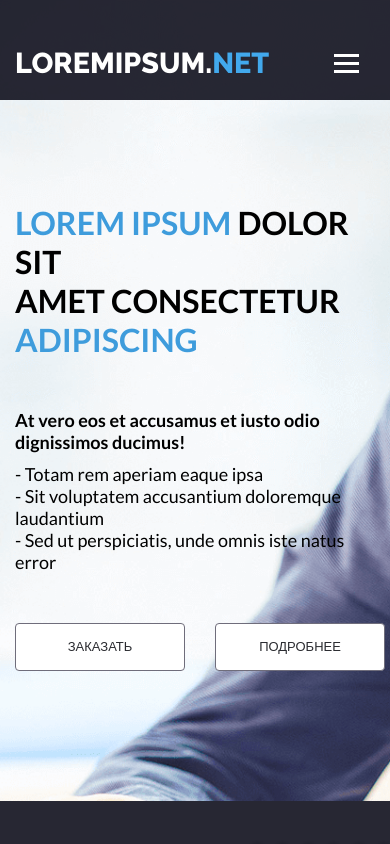
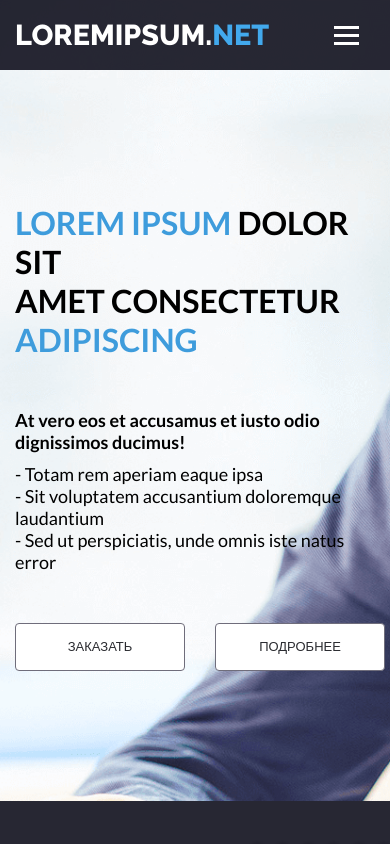
Before and after one commit to gregorybv/test-lending-react, a React (Create React App) app: page / in a window 390 px wide. Shown: the top 844 px of the page. Built offline with nearby package versions, Linux system fonts and the light colour scheme.

Commit message:
new edits4

```diff
--- a/src/components/NavBar/navbar.scss
+++ b/src/components/NavBar/navbar.scss
@@ -1,70 +1,3 @@
-// .navbar {
-//   position: fixed;
-//   top: 0;
-//   z-index: 3;
-//   align-items: center;
-//   width: 100%;
-//   height: 100px;
-
-//   background: rgba(16, 16, 29, 0.9);
-
-//   &__content {
-//     max-width: 1172px;
-//     width: 100%;
-//     display: flex;
-//     justify-content: space-between;
-//     align-items: center;
-//     margin: 0 auto;
-//     padding-top: 33px;
-
-//     @media (max-width: 796px) {
-//       padding: 33px 15px 0 15px;
-//     }
-
-//     @media (max-width: 620px) {
-//       flex-wrap: wrap;
-//       justify-content: center;
-//       gap: 30px;
-//       padding-top: 12px;
-//     }
-//   }
-
-//   &__logo {
-//     color: #ffffff;
-//     font-family: "Raleway", sans-serif;
-//     font-weight: 800;
-//     font-size: 1.8em;
-//     line-height: 33px;
-//   }
-
-//   &__span {
-//     color: #42a9ed;
-//   }
-
-//   &__menu {
-//     display: flex;
-//     gap: 60px;
-
-//     @media (max-width: 810px) {
-//       gap: 20px;
-//     }
-//   }
-
-//   &__list {
-//     font-weight: 600;
-//     font-size: 0.8em;
-//     line-height: 16px;
-//   }
-
-//   &__link {
-//     &:hover {
-//       color: #42a9ed;
-//       text-decoration: underline;
-//       text-underline-offset: 6px;
-//     }
-//   }
-// }
-
 .navbar {
   position: fixed;
   top: 0;
@@ -72,6 +5,10 @@
   align-items: center;
   width: 100%;
   height: 100px;
+
+  @media (max-width: 796px) {
+    height: 70px;
+  }
 
   background: rgba(16, 16, 29, 0.9);
   &__content {
@@ -84,7 +21,7 @@
     padding-top: 33px;
 
     @media (max-width: 796px) {
-      padding: 33px 15px 0 15px;
+      padding: 5px 15px 0 15px;
     }
   }
 
@@ -119,7 +56,6 @@
     }
   }
 
-  // .navbar__menu
   @media only screen and (max-width: 768px) {
     .hamburger {
       display: block;
@@ -132,8 +68,7 @@
       background: rgba(16, 16, 29);
       flex-direction: column;
       top: 0;
-      // height: 100%;
-      width: 60%;
+      width: 70%;
       transform: 0.3s;
       border-top-right-radius: 10px;
       border-bottom-right-radius: 10px;
```
